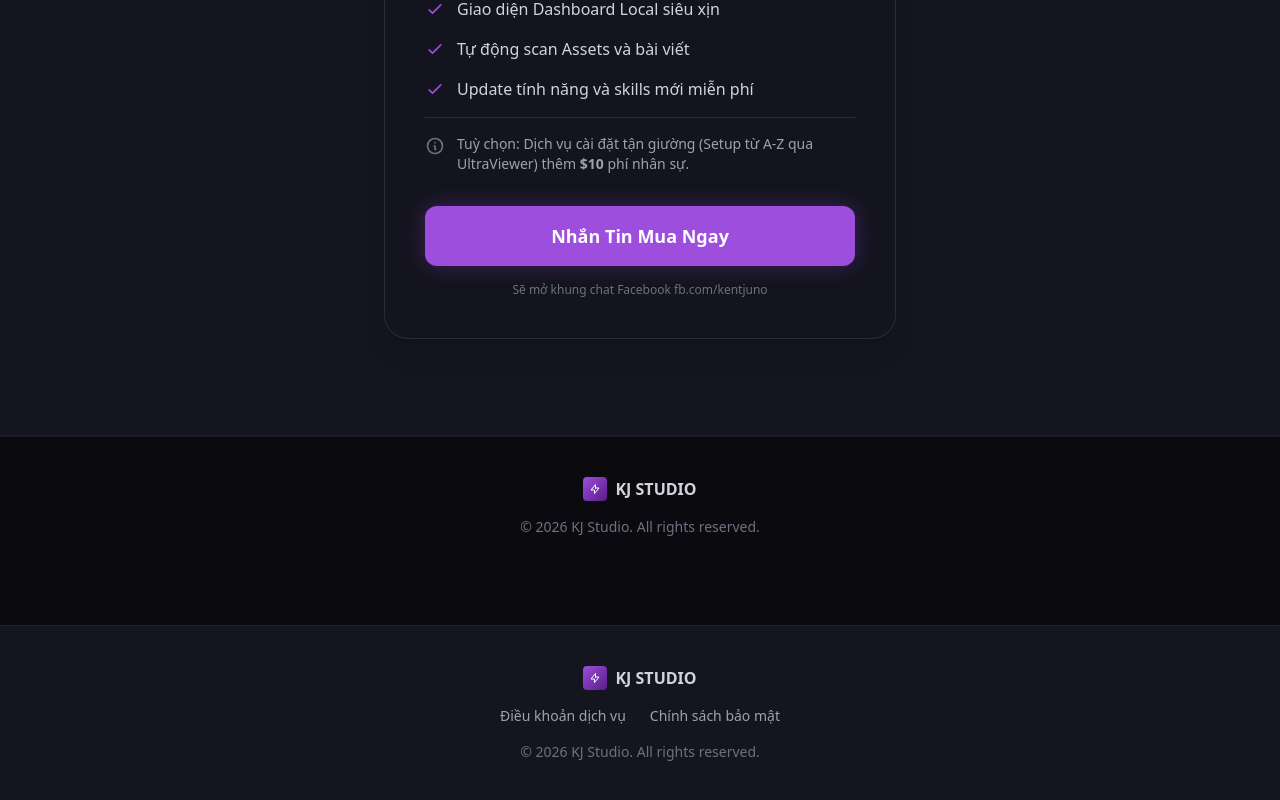
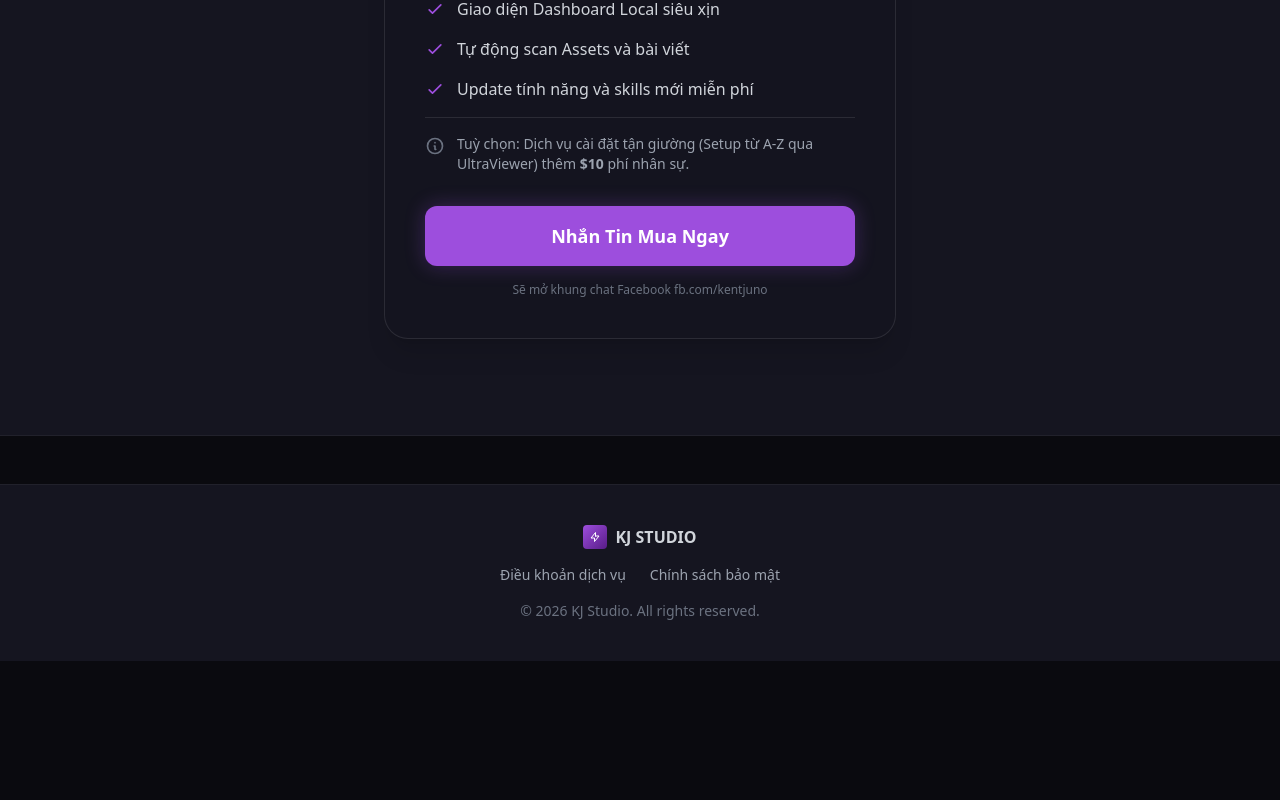
Before and after one commit to kentjuno/agskills-landing-page, a Vue app: page / in a window 1280 px wide. Shown: the part 3385-4185 px from the top of the page. After the commit the page ends 4046 px from the top, so only its background shows below. Built offline with nearby package versions, Linux system fonts and the light colour scheme.

Commit message:
add legal pages

```diff
--- a/src/views/HomeView.vue
+++ b/src/views/HomeView.vue
@@ -228,18 +228,5 @@
       </div>
     </section>
 
-    <!-- Footer -->
-    <footer class="relative z-10 py-10 border-t border-white/5 text-center px-6">
-      <div class="flex items-center justify-center gap-2 mb-4">
-        <div class="w-6 h-6 rounded bg-gradient-to-br from-primary to-purple-900 flex items-center justify-center">
-          <svg class="w-3 h-3 text-white" fill="none" viewBox="0 0 24 24" stroke="currentColor">
-            <path stroke-linecap="round" stroke-linejoin="round" stroke-width="2" d="M13 10V3L4 14h7v7l9-11h-7z" />
-          </svg>
-        </div>
-        <span class="font-bold text-gray-300">KJ STUDIO</span>
-      </div>
-      <p class="text-gray-500 text-sm">© 2026 KJ Studio. All rights reserved.</p>
-    </footer>
-
   </div>
 </template>
```
